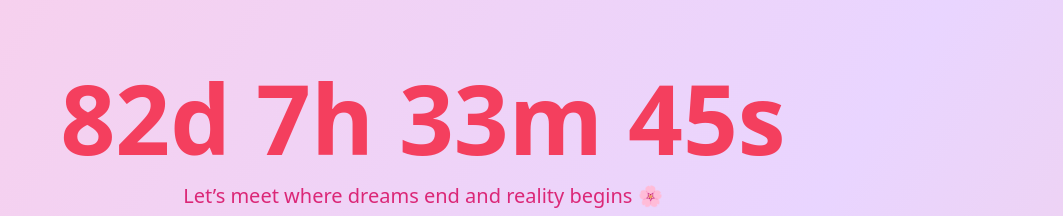
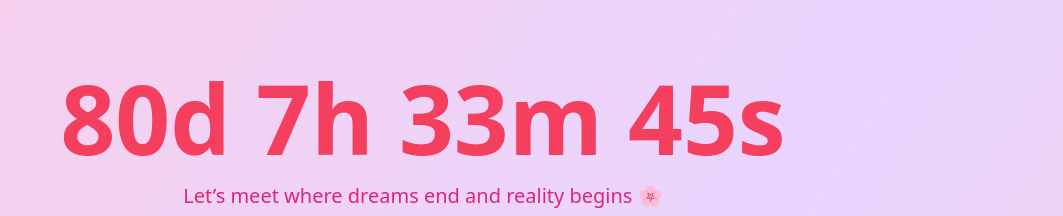
Before and after one commit to Rekhakumari12/custom-app, a React (Vite) app: page / in a window 1280 px wide. Shown: the part 172-388 px from the top of the page, without its empty margins (217-1280 px from the left). Built offline with nearby package versions, Linux system fonts and the light colour scheme.

Commit message:
Update App.tsx

```diff
--- a/src/App.tsx
+++ b/src/App.tsx
@@ -45,7 +45,7 @@ function App() {
       <section className="min-h-screen flex flex-col items-center justify-center text-center p-6">
         <div className="">
           <p className="text-xl text-romance-600 mb-8">
-            <Countdown day={27} month={5} year={2025} />
+            <Countdown day={25} month={5} year={2025} />
           </p>
           <div className="animate-float">
             <Heart
```
